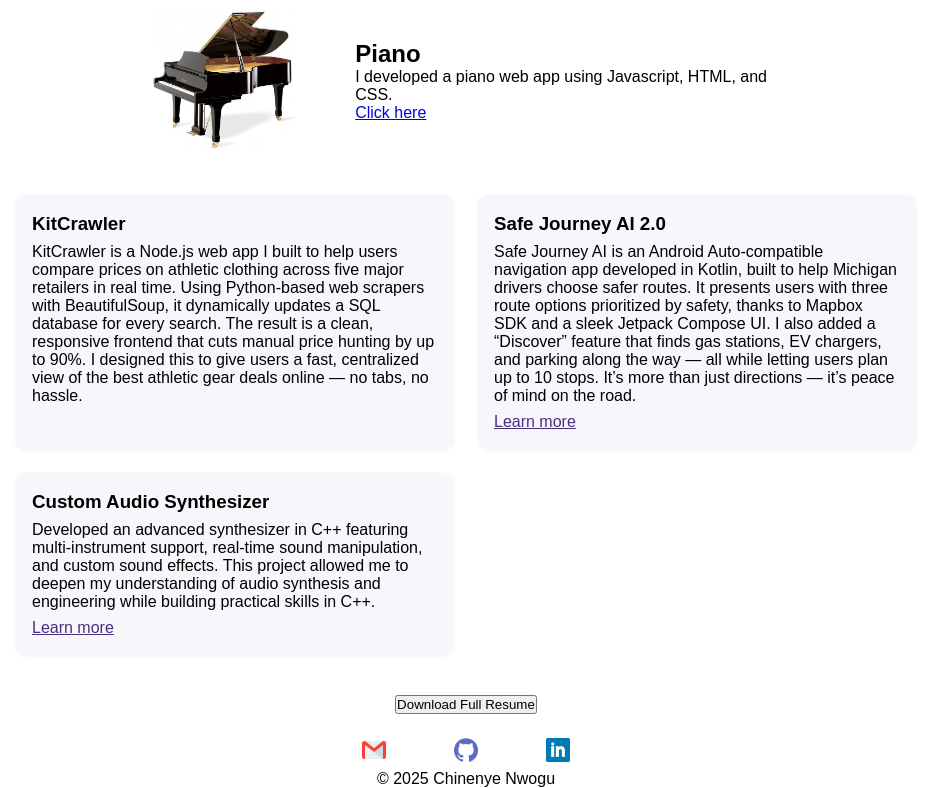
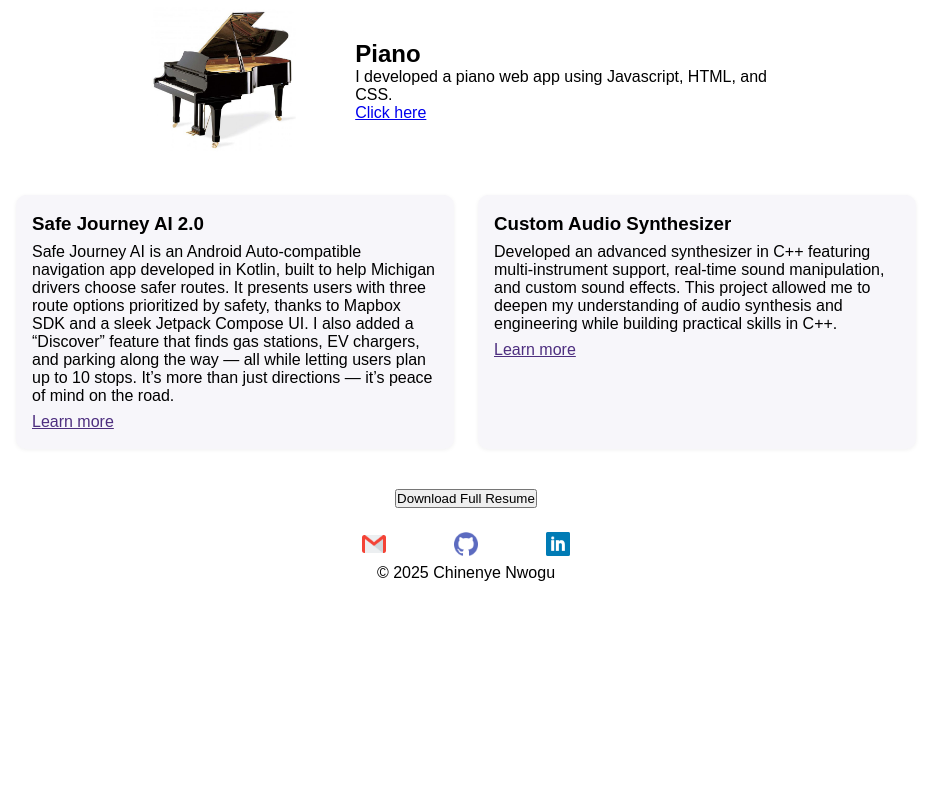
Before and after one commit to cjnw/Portfolio, a Flask app: template website/flask_app/templates/projects.html in a window 1280 px wide. Shown: the part 331-1119 px from the top of the page, without its empty margins (174-1101 px from the left). After the commit the page ends 912 px from the top, so only its background shows below. Run offline with Flask 3, Linux system fonts and the light colour scheme; the template is opened without the code that fills it, so the values that code supplies are empty.

Commit message:
remove kitcrawler in projects page

```diff
--- a/website/flask_app/templates/projects.html
+++ b/website/flask_app/templates/projects.html
@@ -22,13 +22,6 @@
 <!-- Other projects -->
 <div class="projects-list" style="display: grid; grid-template-columns: 1fr 1fr; gap: 24px; max-width: 900px; margin: 0 auto;">
     <div class="project-blurb" style="background:#f7f6fa;padding:18px 16px;border-radius:10px;box-shadow:0 1px 4px rgba(0,0,0,0.06);">
-        <h3 style="margin-top:0;margin-bottom:0.5rem;">KitCrawler</h3>
-        <p style="margin:0 0 0.5rem 0;">
-            KitCrawler is a Node.js web app I built to help users compare prices on athletic clothing across five major retailers in real time. Using Python-based web scrapers with BeautifulSoup, it dynamically updates a SQL database for every search. The result is a clean, responsive frontend that cuts manual price hunting by up to 90%. I designed this to give users a fast, centralized view of the best athletic gear deals online — no tabs, no hassle.
-        </p>
-        <a href="#" style="color:#4d2e7f;text-decoration:underline;"></a>
-    </div>
-    <div class="project-blurb" style="background:#f7f6fa;padding:18px 16px;border-radius:10px;box-shadow:0 1px 4px rgba(0,0,0,0.06);">
         <h3 style="margin-top:0;margin-bottom:0.5rem;">Safe Journey AI 2.0</h3>
         <p style="margin:0 0 0.5rem 0;">
             Safe Journey AI is an Android Auto-compatible navigation app developed in Kotlin, built to help Michigan drivers choose safer routes. It presents users with three route options prioritized by safety, thanks to Mapbox SDK and a sleek Jetpack Compose UI. I also added a “Discover” feature that finds gas stations, EV chargers, and parking along the way — all while letting users plan up to 10 stops. It’s more than just directions — it’s peace of mind on the road.
```
